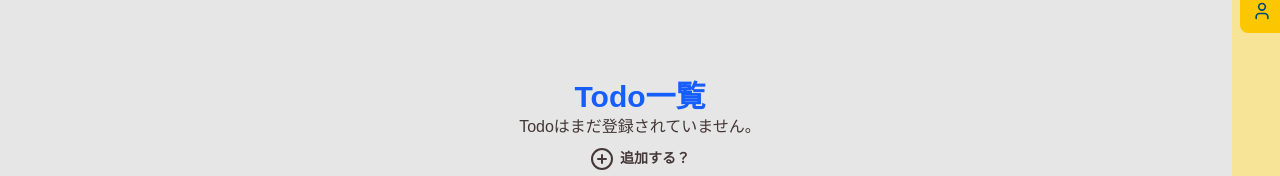
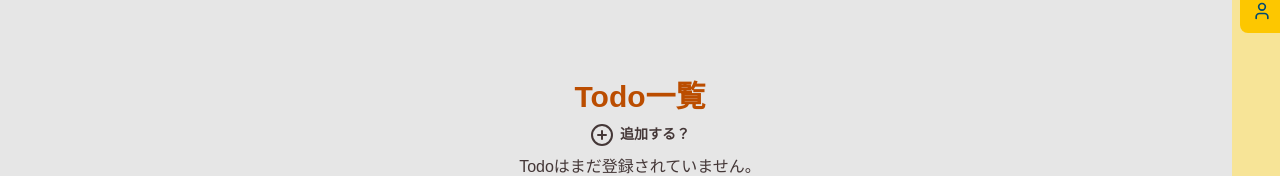
Before and after one commit to miyuki1031/hhps, a Next.js app: page /todos in a window 1280 px wide. Shown: the part 204-380 px from the top of the page. Built offline with nearby package versions, Linux system fonts and the light colour scheme; no server answers; the database is empty.

Commit message:
#22 Todo新規ボタンをTodoListから切り出し

```diff
--- a/src/app/todos/_components/TodoList.tsx
+++ b/src/app/todos/_components/TodoList.tsx
@@ -9,7 +9,6 @@ import { TodoList as TodoListType } from "@prisma/client";
 import { updateTodoAction } from "@/app/todos/actions";
 
 import { BookmarkCheck } from "lucide-react";
-import { TodoRegist } from "./TodoRegist";
 import { TodoDelete } from "./TodoDelete";
 import { Stars } from "@/components/Stars";
 import { TodoCategorys } from "./TodoCategorys";
@@ -35,9 +34,6 @@ export const TodoList = ({ todos }: Props) => {
     const [isDelete, setIsDelete] = useState(false);
     // 削除選択(list分生成)
     const [selectedDelets, setSelectedDelets] = useState<Delets>([]);
-
-    // 新規作成フラグ(modal制御用)
-    const [isCreate, setIsCreate] = useState(false);
 
     useEffect(() => {
         // 削除機能オフ時に選択されていたら解除
@@ -120,7 +116,6 @@ export const TodoList = ({ todos }: Props) => {
 
     return (
         <>
-            <TodoRegist isCreate={isCreate} setIsCreate={setIsCreate} />
             <table className="table table-zebra">
                 <thead>
                     <tr>
--- a/src/app/todos/_components/TodoRegist.tsx
+++ b/src/app/todos/_components/TodoRegist.tsx
@@ -1,19 +1,15 @@
-/***
- * DialogRegistTodo
- */
 "use client";
 
+import { useState } from "react";
+
 import { CirclePlus } from "lucide-react";
-
 import { ButtonIcon } from "@/components/Button/ButtonIcon";
 import { TodoRegistForm } from "./TodoRegistForm";
 import { Dialog } from "@/components/Dialog/Dialog";
 
-type Props = {
-    isCreate: boolean;
-    setIsCreate: (value: boolean) => void;
-};
-export const TodoRegist = ({ isCreate, setIsCreate }: Props) => {
+export const TodoRegist = () => {
+    // モーダル開閉制御
+    const [isCreate, setIsCreate] = useState<boolean>(false);
     return (
         <div>
             <ButtonIcon className="btn" onClick={() => setIsCreate(!isCreate)}>
--- a/src/app/todos/page.tsx
+++ b/src/app/todos/page.tsx
@@ -1,5 +1,6 @@
 // src/app/page.tsx
 import { prisma } from "../../lib/prisma";
+import { TodoRegist } from "./_components/TodoRegist";
 import { TodoList } from "./_components/TodoList";
 
 export default async function Home() {
@@ -7,7 +8,8 @@ export default async function Home() {
 
     return (
         <main className="p-10 flex flex-col items-center justify-center min-h-screen">
-            <h1 className="text-3xl font-bold text-blue-600">Todo一覧</h1>
+            <h1 className="text-3xl font-bold text-amber-700">Todo一覧</h1>
+            <TodoRegist />
             {todos.length === 0 && <p>Todoはまだ登録されていません。</p>}
             <TodoList todos={todos} />
         </main>
```
